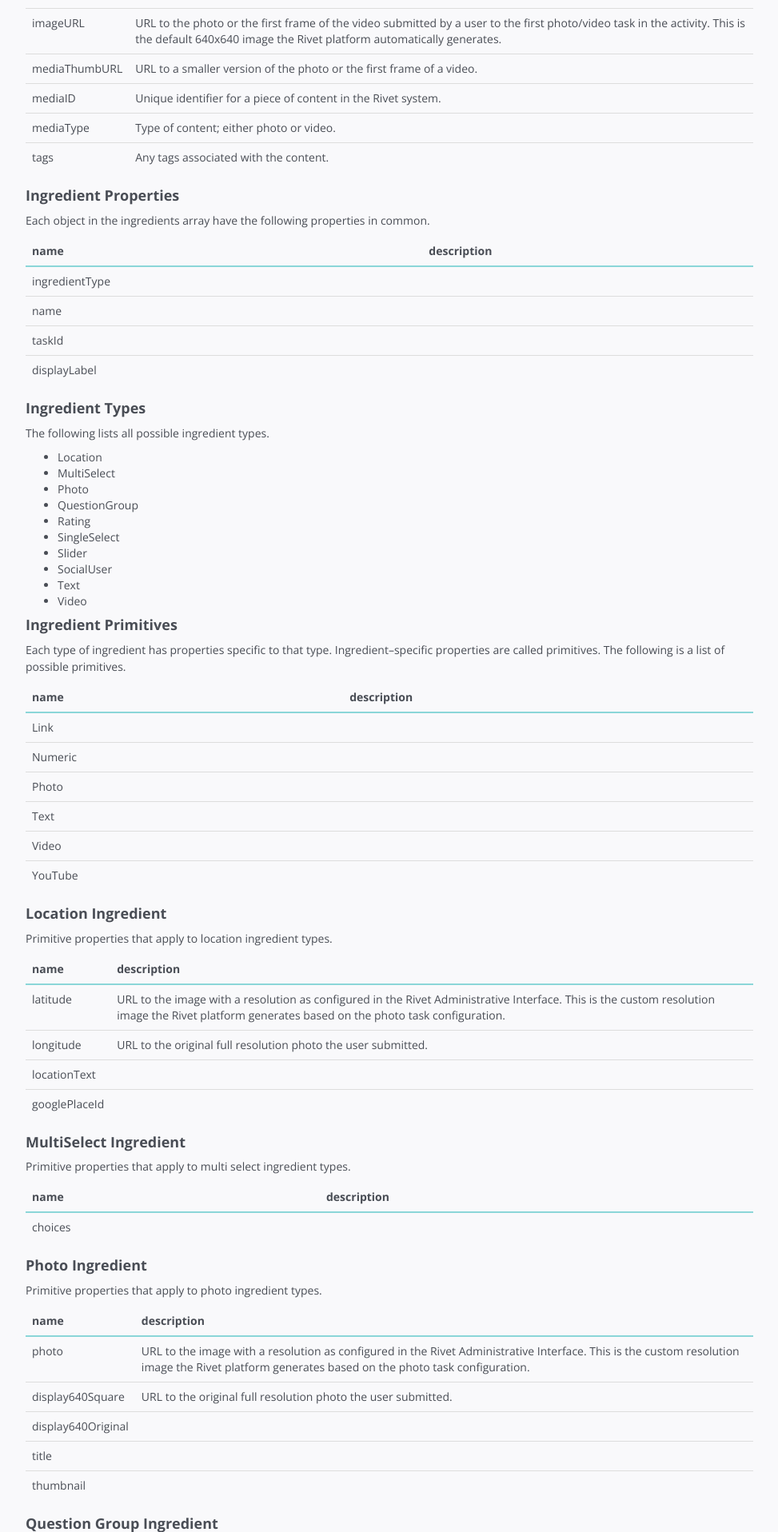
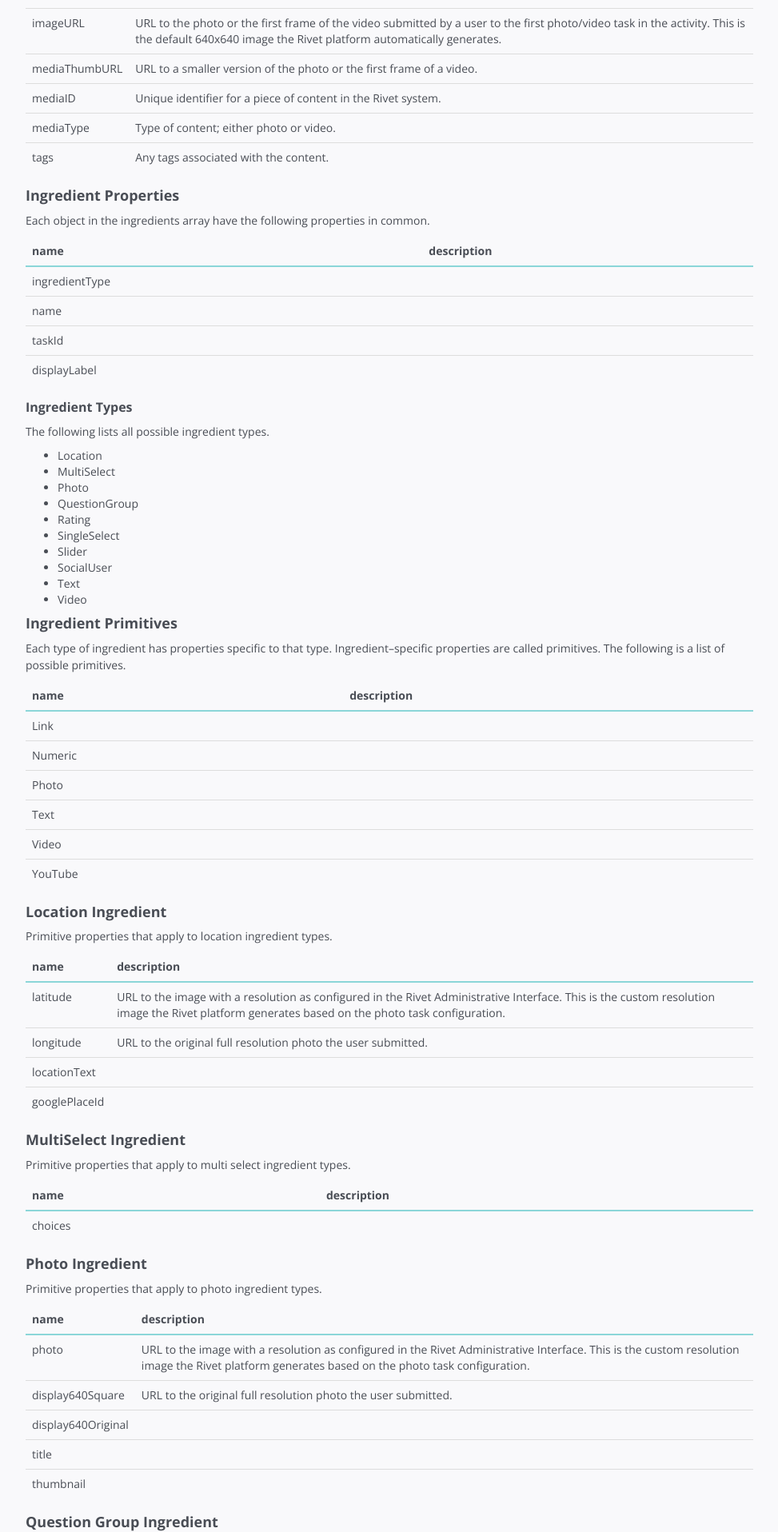
Before and after one commit to tmkorte/tmkorte.github.com, a Jekyll site: the page built from _documentation/content-api/index.md, in a window 1280 px wide. Shown: the part 4484-6400 px from the top of the page at 80% size, without its empty margins (268-1241 px from the left). Built offline with Jekyll 4.4.1, drawn with Linux system fonts in a browser that asks for light colours.

Commit message:
Here you go!
Signed-off-by: Mike Korte <korte@rivet.works>

```diff
--- a/_documentation/content-api/index.md
+++ b/_documentation/content-api/index.md
@@ -219,7 +219,7 @@ Each object in the ingredients array have the following properties in common.
 {:.table .table-responsive}
 
 
-#### Ingredient Types
+##### Ingredient Types
 
 The following lists all possible ingredient types.
 
```
